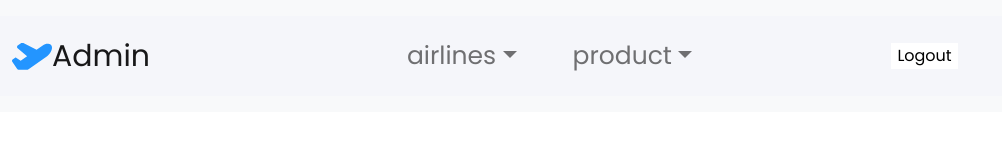
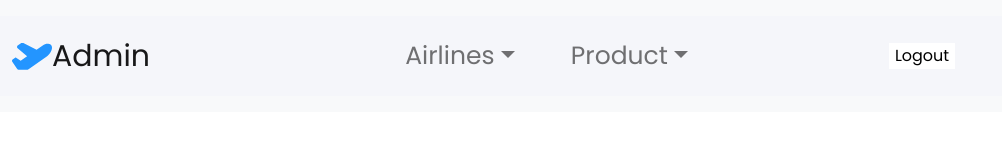
Before and after one commit to Infinite-Bug/ankasa-admin, a React (Create React App) app: page / in a window 1280 px wide. Shown: the top 141 px of the page, without its empty margins (0-1002 px from the left). Built offline with nearby package versions, Linux system fonts and the light colour scheme; sample sign-in values are in the browser's storage.

Commit message:
Update navbar title

```diff
--- a/src/components/Navbar.jsx
+++ b/src/components/Navbar.jsx
@@ -49,7 +49,7 @@ function App() {
             <div className="form-admin col-4">
               <UncontrolledDropdown nav inNavbar>
                 <DropdownToggle nav caret>
-                  airlines
+                  Airlines
                 </DropdownToggle>
                 <DropdownMenu end>
                   <DropdownItem
@@ -57,20 +57,20 @@ function App() {
                       navigate("/createAirline");
                     }}
                   >
-                    add airlines
+                    Add Airlines
                   </DropdownItem>
                   <DropdownItem
                     onClick={() => {
                       navigate("/airline");
                     }}
                   >
-                    list airlines
+                    List Airlines
                   </DropdownItem>
                 </DropdownMenu>
               </UncontrolledDropdown>
               <UncontrolledDropdown nav inNavbar style={{ marginLeft: "40px" }}>
                 <DropdownToggle nav caret>
-                  product
+                  Product
                 </DropdownToggle>
                 <DropdownMenu end>
                   <DropdownItem
@@ -78,14 +78,14 @@ function App() {
                       navigate("/add-product");
                     }}
                   >
-                    add product
+                    Add Product
                   </DropdownItem>
                   <DropdownItem
                     onClick={() => {
                       navigate("/product");
                     }}
                   >
-                    list product
+                    List Product
                   </DropdownItem>
                 </DropdownMenu>
               </UncontrolledDropdown>
```
